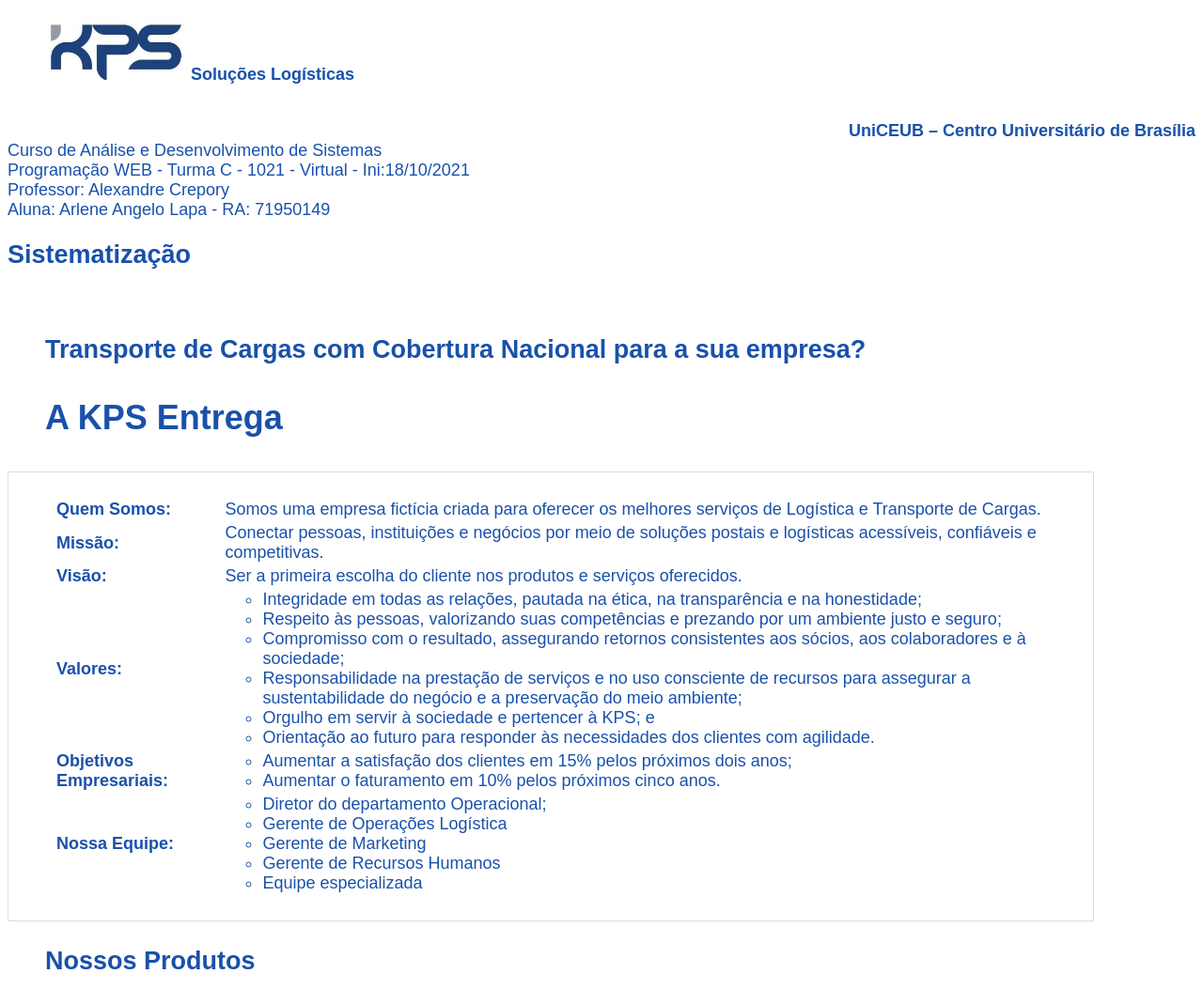
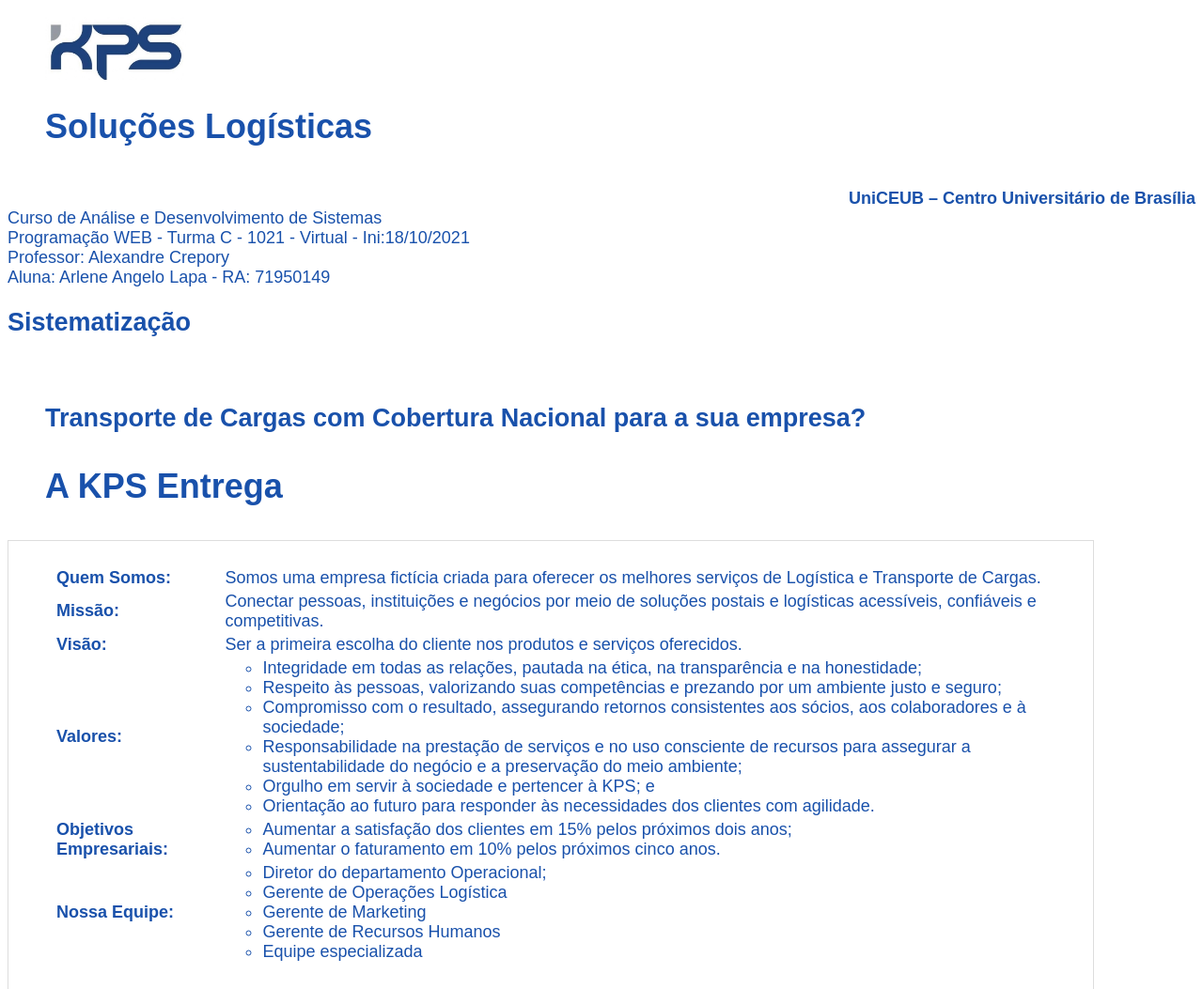
Before and after one commit to ArleneAngelo/pw-sistematizacao, a plain HTML site: page index.html in a window 1280 px wide. Shown: the top 1053 px of the page at 94% size. Drawn offline with Linux system fonts and the light colour scheme.

Commit message:
Update index.html

```diff
--- a/index.html
+++ b/index.html
@@ -12,7 +12,7 @@
   <body>
     <div>
       <ul><img src="https://arleneangelo.github.io/pw-sistematizacao/kps.png" width="150" alt="LOGO-KPS" />
-        <b>Soluções Logísticas</b></h2></ul>
+        <h1><b>Soluções Logísticas</b></h1></ul>
 
         <td width="40%">
         <div align="right"><b><font size="4"><br>UniCEUB – Centro Universitário de Brasília</font></b><br></div>
```
